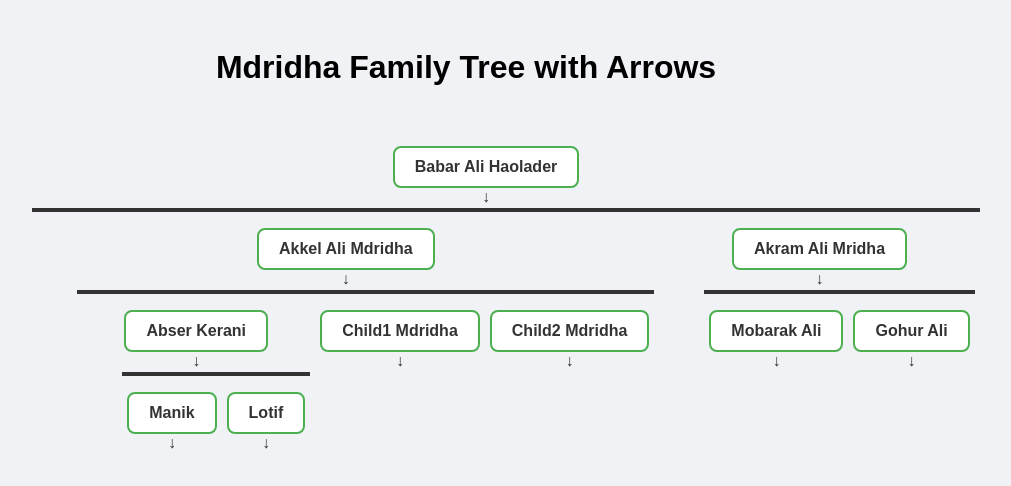
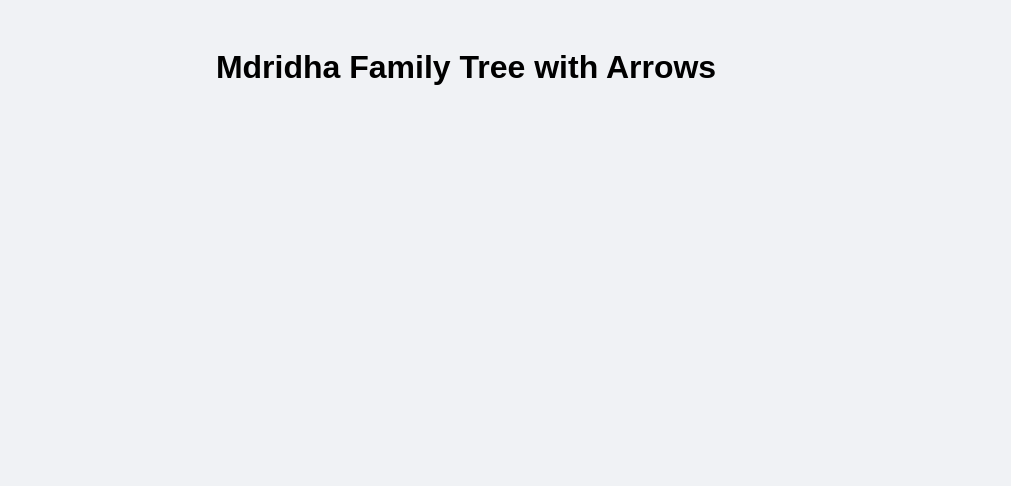
Before and after one commit to golambayzid/family, a plain HTML site: page index.html in a window 1280 px wide. Shown: the whole page, without its empty margins (174-1185 px from the left). Drawn offline with Linux system fonts and the light colour scheme.

Commit message:
index.html

```diff
--- a/index.html
+++ b/index.html
@@ -103,42 +103,3 @@ const familyData = {
       "children": [
         {
           "name": "Abser Kerani",
-          "children": [
-            {"name": "Manik"},
-            {"name": "Lotif"}
-          ]
-        },
-        {"name": "Child1 Mdridha"},
-        {"name": "Child2 Mdridha"}
-      ]
-    },
-    {
-      "name": "Akram Ali Mridha",
-      "children": [
-        {"name": "Mobarak Ali"},
-        {"name": "Gohur Ali"}
-      ]
-    }
-  ]
-};
-
-function createTree(member) {
-  const li = document.createElement('li');
-  li.innerHTML = `<div>${member.name}</div>`;
-
-  if (member.children && member.children.length > 0) {
-    const ul = document.createElement('ul');
-    member.children.forEach(child => ul.appendChild(createTree(child)));
-    li.appendChild(ul);
-  }
-  return li;
-}
-
-const treeContainer = document.getElementById('familyTree');
-const ulRoot = document.createElement('ul');
-ulRoot.appendChild(createTree(familyData));
-treeContainer.appendChild(ulRoot);
-</script>
-
-</body>
-</html>
```
